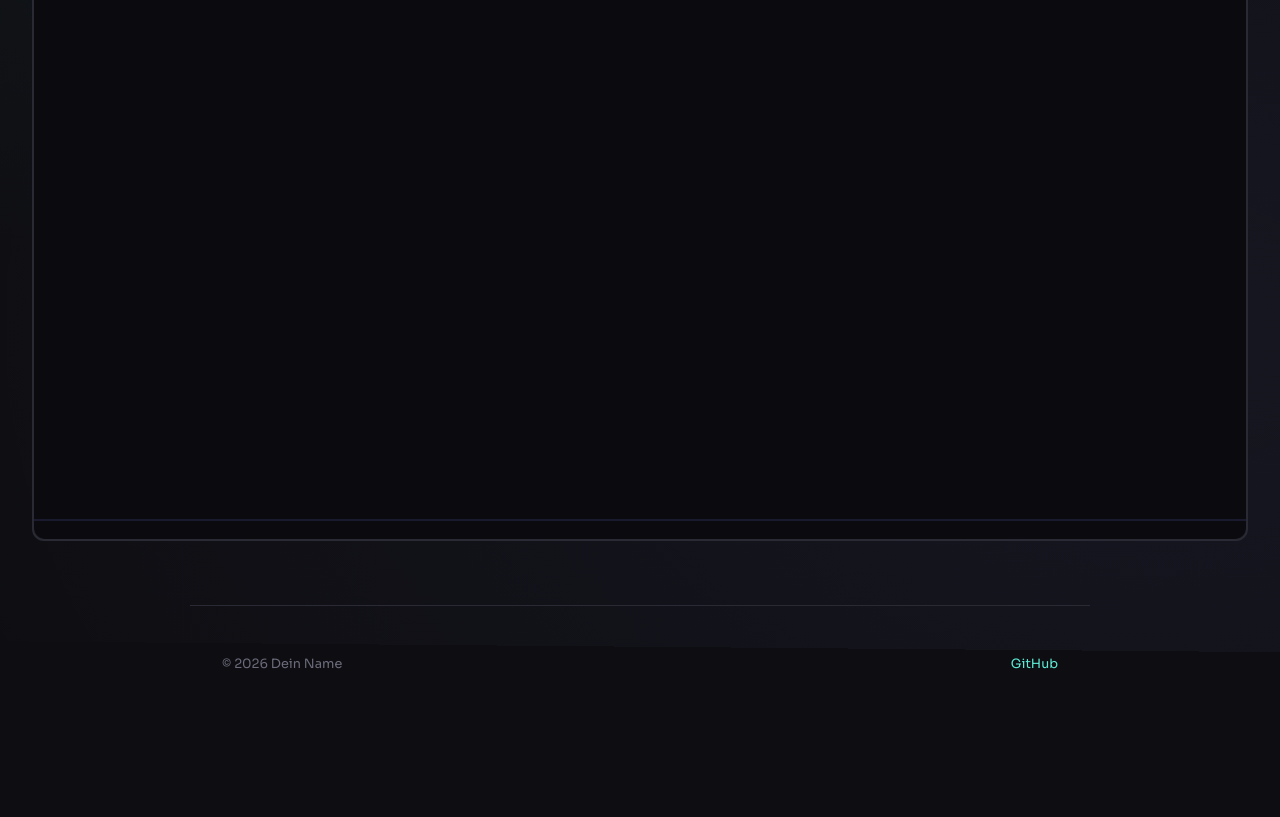
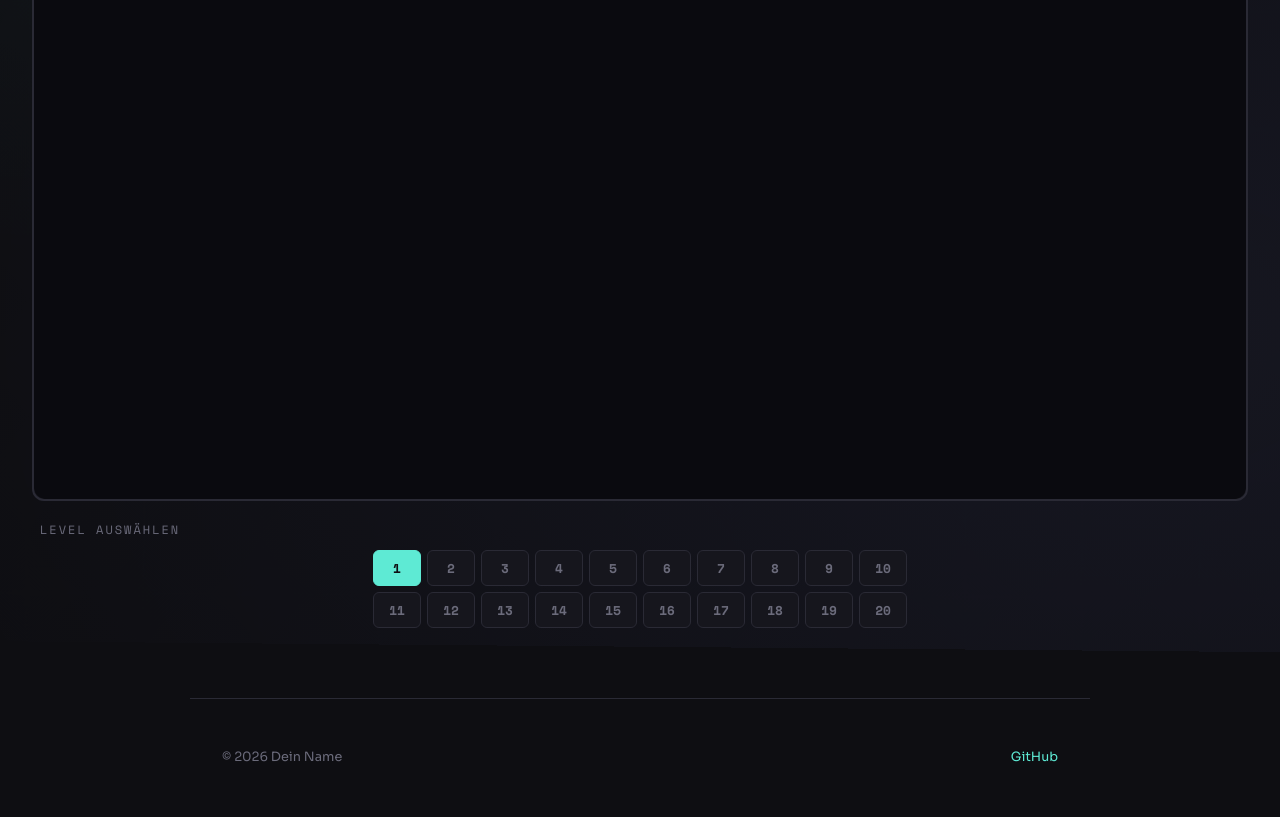
Before and after one commit to NikosCHMBR/NikosCHMBR.github.io, a plain HTML site: page game.html in a window 1280 px wide. Shown: the part 550-1367 px from the top of the page. Before the commit the page ends 1274 px from the top, so only its background shows below. Drawn offline with nearby package versions, Linux system fonts and the light colour scheme.

Commit message:
Add files via upload
Upload of new "game.html" to allow for levels.

```diff
--- a/game.html
+++ b/game.html
@@ -5,24 +5,9 @@
     <meta name="viewport" content="width=device-width, initial-scale=1.0">
     <title>Spiel — Meine Seite</title>
 
-    <!-- =============================================
-         DIESELBEN externen Dateien wie in index.html!
-
-         Weil game.html im SELBEN Ordner liegt wie
-         index.html, sind die Pfade identisch.
-         Jede Aenderung in style.css wirkt sich also
-         automatisch auf BEIDE Seiten aus.
-         ============================================= -->
     <link href="https://fonts.googleapis.com/css2?family=Sora:wght@300;400;600;700&family=Space+Mono:wght@400;700&display=swap" rel="stylesheet">
     <link rel="stylesheet" href="style.css">
 
-    <!-- =============================================
-         SEITEN-SPEZIFISCHES CSS
-         Wenn eine Seite eigene Styles braucht, die
-         nur hier gelten sollen, kannst du sie direkt
-         in einem <style>-Block schreiben.
-         Das ueberschreibt oder ergaenzt style.css.
-         ============================================= -->
     <style>
         .page-container {
             max-width: 1340px;
@@ -32,77 +17,73 @@
             background: var(--card-bg);
             border: 2px solid var(--card-border);
             border-radius: 12px;
-            padding: 3rem 2rem;
+            padding: 0;
             text-align: center;
             margin-top: 2rem;
+            overflow: hidden;
         }
 
-        .game-area .placeholder-icon {
-            font-size: 4rem;
-            margin-bottom: 1rem;
+        /* =============================================
+           LEVEL SELECT — 2 rows of 10 buttons
+           ============================================= */
+        .level-select {
+            margin-top: 1.2rem;
+            padding: 0 0.5rem;
         }
 
-        .game-area h2 {
-            font-family: 'Sora', sans-serif;
-            font-size: 1.3rem;
-            font-weight: 600;
-            text-transform: none;
-            letter-spacing: normal;
-            color: var(--text);
-            border-bottom: none;
-            padding-bottom: 0;
-            margin-bottom: 0.5rem;
+        .level-select-label {
+            font-family: 'Space Mono', monospace;
+            font-size: 0.75rem;
+            color: var(--subtle);
+            text-transform: uppercase;
+            letter-spacing: 2px;
+            margin-bottom: 0.6rem;
         }
 
-        .game-area p {
-            color: var(--subtle);
-            font-weight: 300;
-            font-size: 0.95rem;
+        .level-row {
+            display: flex;
+            justify-content: center;
+            gap: 6px;
+            margin-bottom: 6px;
         }
 
-        .demo-button {
-            display: inline-block;
-            margin-top: 1.5rem;
-            padding: 0.7rem 1.8rem;
-            background: var(--accent);
-            color: var(--bg);
-            border: none;
-            border-radius: 8px;
-            font-family: 'Sora', sans-serif;
-            font-size: 0.9rem;
-            font-weight: 600;
+        .level-btn {
+            width: 48px;
+            height: 36px;
+            background: var(--card-bg, #161622);
+            border: 1.5px solid var(--card-border, #222233);
+            border-radius: 6px;
+            color: var(--subtle, #666);
+            font-family: 'Space Mono', monospace;
+            font-size: 0.8rem;
+            font-weight: 700;
             cursor: pointer;
-            transition: opacity 0.3s, transform 0.2s;
+            transition: all 0.2s ease;
+            display: flex;
+            align-items: center;
+            justify-content: center;
         }
 
-        .demo-button:hover {
-            opacity: 0.85;
-            transform: scale(1.03);
+        .level-btn:hover {
+            border-color: var(--accent, #e8533f);
+            color: var(--text, #eee);
+            transform: translateY(-1px);
         }
 
-        .click-counter {
-            margin-top: 1.5rem;
-            font-family: 'Space Mono', monospace;
-            font-size: 0.85rem;
-            color: var(--accent);
-            min-height: 1.2em;
+        .level-btn.active {
+            background: var(--accent, #e8533f);
+            border-color: var(--accent, #e8533f);
+            color: var(--bg, #0a0a0f);
+        }
+
+        .level-btn.active:hover {
+            opacity: 0.9;
+            transform: translateY(-1px);
         }
     </style>
 </head>
 <body>
 
-    <!-- =============================================
-         NAVIGATION
-         Dieselbe Struktur wie in index.html.
-         Der Link "Start" fuehrt hier zurueck zu
-         index.html (nicht zu #start auf dieser Seite).
-
-         TIPP: Wenn du willst, dass die Navigation auf
-         ALLEN Seiten identisch ist, musst du sie bei
-         Aenderungen in jeder HTML-Datei anpassen.
-         (Spaeter kann man das mit JavaScript oder
-         einem Framework automatisieren.)
-         ============================================= -->
     <nav>
         <div class="logo">// dein_name</div>
         <ul class="nav-links">
@@ -113,15 +94,8 @@
         </ul>
     </nav>
 
-    <!-- Seiteninhalt -->
     <div class="page-container">
 
-        <!-- =============================================
-             ZURUECK-LINK
-             href="index.html" fuehrt zurueck zur Startseite.
-             Das ist dasselbe Prinzip wie bei den
-             Navigationslinks oben.
-             ============================================= -->
         <a href="index.html" class="back-link">&larr; Zurück zur Startseite</a>
 
         <h1>🎮 Spielbereich</h1>
@@ -130,53 +104,79 @@
             später kannst du hier ein Canvas-Element einbauen und
             mit JavaScript ein richtiges Spiel programmieren.
         </p>
-        <div class="game-area" style="padding: 0; overflow: hidden;">
+
+        <div class="game-area">
             <iframe
+                id="game-iframe"
                 src="platformer.html"
                 width="1280"
-                height="760"
+                height="720"
                 style="border: none; border-radius: 12px; display: block; max-width: 100%; margin: 0 auto;"
             ></iframe>
         </div>
+
+        <!-- Level Select Buttons -->
+        <div class="level-select">
+            <div class="level-select-label">Level auswählen</div>
+            <div class="level-row" id="level-row-1"></div>
+            <div class="level-row" id="level-row-2"></div>
+        </div>
+
     </div>
 
-    <!-- Footer -->
     <footer>
         <span>&copy; 2026 Dein Name</span>
         <a href="https://github.com/NikosCHMBR" target="_blank">GitHub</a>
     </footer>
 
-    <!-- Dieselbe externe JS-Datei wie auf der Startseite -->
     <script src="script.js"></script>
 
-    <!-- =============================================
-         SEITEN-SPEZIFISCHES JAVASCRIPT
-         Genau wie beim CSS oben: Wenn du Logik brauchst,
-         die nur auf DIESER Seite laufen soll, kannst du
-         sie in einem extra <script>-Block schreiben.
+    <script>
+        // =============================================
+        //  LEVEL SELECT — build 20 buttons, 2 rows of 10
+        // =============================================
+        const iframe = document.getElementById('game-iframe');
+        const row1 = document.getElementById('level-row-1');
+        const row2 = document.getElementById('level-row-2');
+        const levelButtons = [];
+        let activeLevel = 0;
 
-         Alternativ koenntest du eine eigene Datei
-         "game.js" erstellen und hier einbinden.
-         ============================================= -->
-    <script>
-        // Einfacher Klick-Zaehler als Demonstration
-        const button = document.getElementById("demo-btn");
-        const output = document.getElementById("click-output");
-        let clickCount = 0;
+        for (let i = 0; i < 20; i++) {
+            const btn = document.createElement('button');
+            btn.className = 'level-btn';
+            btn.textContent = i + 1;
+            btn.setAttribute('aria-label', 'Level ' + (i + 1));
 
-        button.addEventListener("click", function () {
-            clickCount++;
+            btn.addEventListener('click', function () {
+                setActiveLevel(i);
+                // Send level command to platformer iframe
+                iframe.contentWindow.postMessage({ type: 'loadLevel', level: i }, '*');
+            });
 
-            if (clickCount === 1) {
-                output.textContent = "1 Klick — es funktioniert!";
-            } else if (clickCount < 10) {
-                output.textContent = clickCount + " Klicks — weiter so!";
-            } else if (clickCount < 25) {
-                output.textContent = clickCount + " Klicks — du bist fleissig!";
+            // First 10 in row 1, next 10 in row 2
+            if (i < 10) {
+                row1.appendChild(btn);
             } else {
-                output.textContent = clickCount + " Klicks — okay, du kannst aufhoeren 😄";
+                row2.appendChild(btn);
+            }
+            levelButtons.push(btn);
+        }
+
+        function setActiveLevel(n) {
+            levelButtons[activeLevel].classList.remove('active');
+            activeLevel = n;
+            levelButtons[activeLevel].classList.add('active');
+        }
+
+        // Listen for confirmation from platformer
+        window.addEventListener('message', function (e) {
+            if (e.data && e.data.type === 'levelLoaded' && typeof e.data.level === 'number') {
+                setActiveLevel(e.data.level);
             }
         });
+
+        // Set level 1 as active on load
+        setActiveLevel(0);
     </script>
 </body>
 </html>
```
